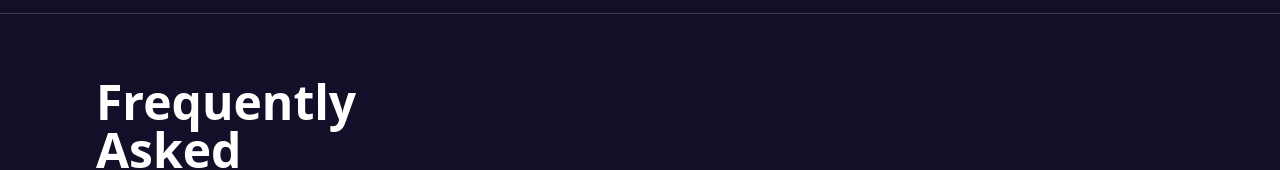
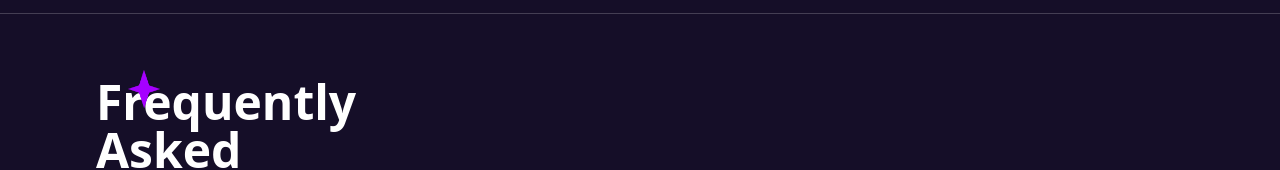
Before and after one commit to CyberGeni/getLinked, a React (Vite) app: page / in a window 1280 px wide. Shown: the part 2691-2861 px from the top of the page. Built offline with nearby package versions, Linux system fonts and the light colour scheme; a web font is replaced by a local one.

Commit message:
stars in faq section

```diff
--- a/src/pages/Home.jsx
+++ b/src/pages/Home.jsx
@@ -11,6 +11,7 @@ import partners from "../assets/images/partners-box.png";
 import privacyGuy from "../assets/images/privacy-guy.png";
 import blurb from "../assets/images/bg-blurb.png";
 import blurbtwo from "../assets/images/bg-blurb-purple-2.png";
+import rightBlurb from "../assets/images/right-side-blurb.png";
 import yellowBulb from "../assets/images/yellow-bulb.png";
 import chain from "../assets/images/chain.png";
 import banger from "../assets/images/banger.png";
@@ -146,7 +147,7 @@ function Home() {
 								technology, and creating solutions that can change the world,
 								that&apos;s what we&apos;re all about!
 							</p>
-              <img className="absolute -top-60 -z-10 opacity-75 w-4/5 -left-36" src={blurbtwo} alt="" />
+              <img className="absolute -top-60 -z-10 opacity-50 w-4/5 -left-36" src={blurbtwo} alt="" />
               <img className="absolute w-4 top-32 left-[35%]" src={greystar} alt="" />
               <img className="absolute w-6 bottom-32 left-[50%]" src={whitestar} alt="" />
 						</div>
@@ -155,6 +156,7 @@ function Home() {
 							src={woman}
 							alt=""
 						/>
+            <img className="absolute -z-10 w-1/4 right-0 -bottom-80 opacity-50" src={rightBlurb} alt="" />
 					</div>
 
 					{/* judging criteria */}
@@ -224,8 +226,9 @@ function Home() {
 					{/* faq section */}
 					<div
 						id="faqs"
-						className="grid lg:grid-cols-4 xl:grid-cols-5 items-center px-[7.5%] py-16 border-b border-white border-opacity-20 gap-12"
+						className="relative grid lg:grid-cols-4 xl:grid-cols-5 items-center px-[7.5%] py-16 border-b border-white border-opacity-20 gap-12"
 					>
+            <img className="absolute w-8 top-14 left-[10%]" src={purplestar} alt="" />
 						<div className="lg:col-span-2 space-y-8">
 							<div className="space-y-3">
 								<h1 className=" text-center lg:text-left text-2xl sm:text-3xl xl:text-5xl font-semibold font-clashDisplay">
```
Also changed, not shown: src/assets/images/right-side-blurb.png (added).
